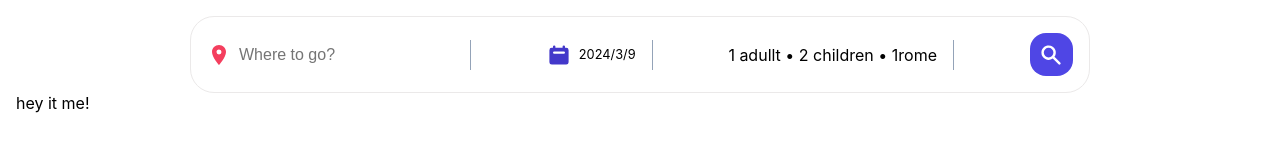
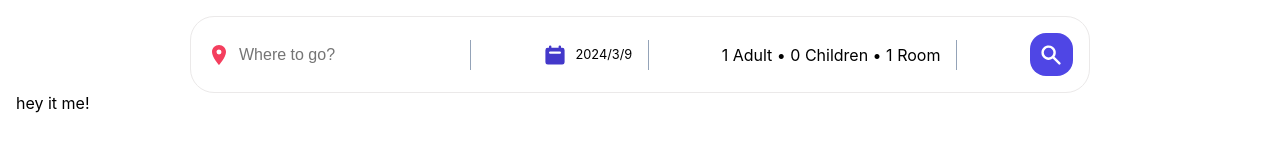
Before and after one commit to AbolfazlKhosravi/BOOKING_HOTEL_APP_FRONTEND, a React (Vite) app: page / in a window 1280 px wide. Shown: the top 160 px of the page. Built offline with nearby package versions, Linux system fonts and the light colour scheme.

Commit message:
Add increase and decrease functionality to GuestOptionList

```diff
--- a/src/App.tsx
+++ b/src/App.tsx
@@ -6,7 +6,7 @@ function App() {
     <div>
       <Header />
       <p>hey it me!</p>
-    </div >
+    </div>
   );
 }
 
--- a/src/components/Header/Header.tsx
+++ b/src/components/Header/Header.tsx
@@ -1,10 +1,38 @@
 import React, { useState } from "react";
 import { HiCalendar, HiMinus, HiPlus, HiSearch } from "react-icons/hi";
 import { MdLocationOn } from "react-icons/md";
+interface OptionItemType {
+  id: number;
+  title: string;
+}
+interface OptionType {
+  count: number;
+  title: string;
+}
 
-const Header = () => {
+type OptionsType = OptionType[];
+interface GuestOptionListComponentType {
+  options: OptionsType;
+  setOptions: React.Dispatch<React.SetStateAction<OptionsType>>;
+}
+
+interface OptionItemComponentType extends GuestOptionListComponentType {
+  title: string;
+}
+
+type GuestOptionListType = OptionItemType[];
+
+function Header() {
   const [destination, setDestination] = useState<string>("");
   const [openOptions, setOpenOptions] = useState<boolean>(false);
+  const [options, setOptions] = useState<OptionsType>([
+    {
+      count: 1,
+      title: "Adult",
+    },
+    { count: 0, title: "Children" },
+    { count: 1, title: "Room" },
+  ]);
   return (
     <div className="header">
       <div className="headerSearch">
@@ -30,9 +58,16 @@ const Header = () => {
         </div>
         <div className="headerSearchItem">
           <div id="optionDropDown" onClick={() => setOpenOptions(!openOptions)}>
-            1 adullt &bull; 2 children &bull; 1rome
+            {options.map((option, index) => (
+              <span key={option.title}>
+                {option.count} {option.title}
+                {options.length !== index + 1 ? <span> &bull; </span> : ""}
+              </span>
+            ))}
           </div>
-          {openOptions && <GuestOptionList />}
+          {openOptions && (
+            <GuestOptionList options={options} setOptions={setOptions} />
+          )}
           <span className="seperator"></span>
         </div>
         <div className="headerSearchItem">
@@ -43,29 +78,77 @@ const Header = () => {
       </div>
     </div>
   );
-};
+}
 
-const GuestOptionList = () => {
+const guestOptionList: GuestOptionListType = [
+  { id: 1, title: "Adult" },
+  { id: 2, title: "Children" },
+  { id: 3, title: "Room" },
+];
+
+const GuestOptionList = ({
+  options,
+  setOptions,
+}: GuestOptionListComponentType) => {
   return (
     <div className="guestOptions">
-      <OptionItem/>
+      {guestOptionList.map((optionItem) => (
+        <OptionItem
+          key={optionItem.id}
+          title={optionItem.title}
+          options={options}
+          setOptions={setOptions}
+        />
+      ))}
     </div>
   );
 };
-const OptionItem = () => {
-  return ( <div className="guestOptionItem">
-    <span className="optionText">Adult</span>
-    <div className="optionCounter">
-      <button className="optionCounterBtn">
-        <HiMinus className="icon" />
-      </button>
-      <span className="optionCounterNumber">2</span>
-      <button className="optionCounterBtn">
-        <HiPlus className="icon" />
-      </button>
+
+const OptionItem = ({
+  title,
+  options,
+  setOptions,
+}: OptionItemComponentType) => {
+  const option = options.find((optionItem) => optionItem.title === title);
+
+  const decreaseCount = () => {
+    setOptions((prevOptions) =>
+      prevOptions.map((prevOption) =>
+        prevOption.title === title && prevOption.count !== 0
+          ? {
+              ...prevOption,
+              count: prevOption.count - 1,
+            }
+          : prevOption
+      )
+    );
+  };
+  const increaseCount = () => {
+    setOptions((prevOptions) =>
+      prevOptions.map((prevOption) =>
+        prevOption.title === title
+          ? {
+              ...prevOption,
+              count: prevOption.count + 1,
+            }
+          : prevOption
+      )
+    );
+  };
+  return (
+    <div className="guestOptionItem">
+      <span className="optionText">{title}</span>
+      <div className="optionCounter">
+        <button className="optionCounterBtn" onClick={decreaseCount}>
+          <HiMinus className="icon" />
+        </button>
+        <span className="optionCounterNumber">{option?.count}</span>
+        <button className="optionCounterBtn" onClick={increaseCount}>
+          <HiPlus className="icon" />
+        </button>
+      </div>
     </div>
-  </div> );
-}
-
+  );
+};
 
 export default Header;
```
